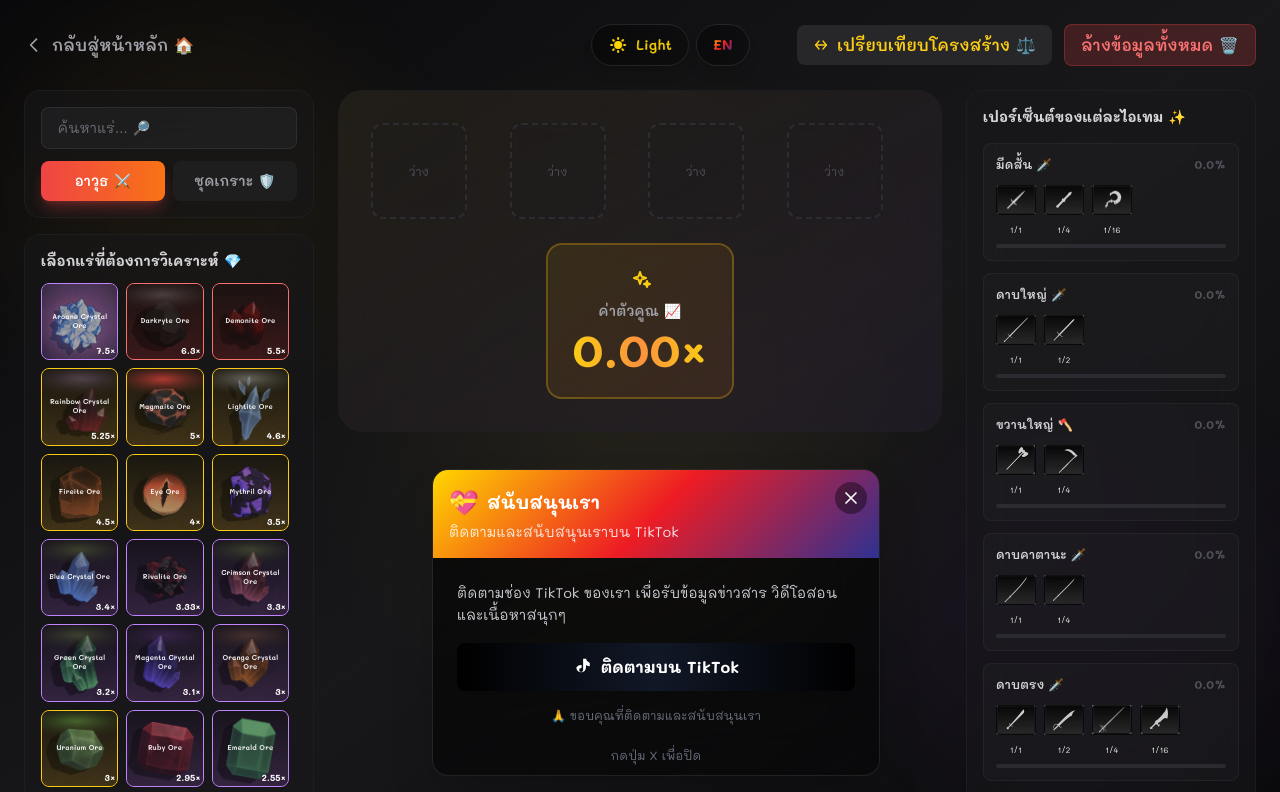
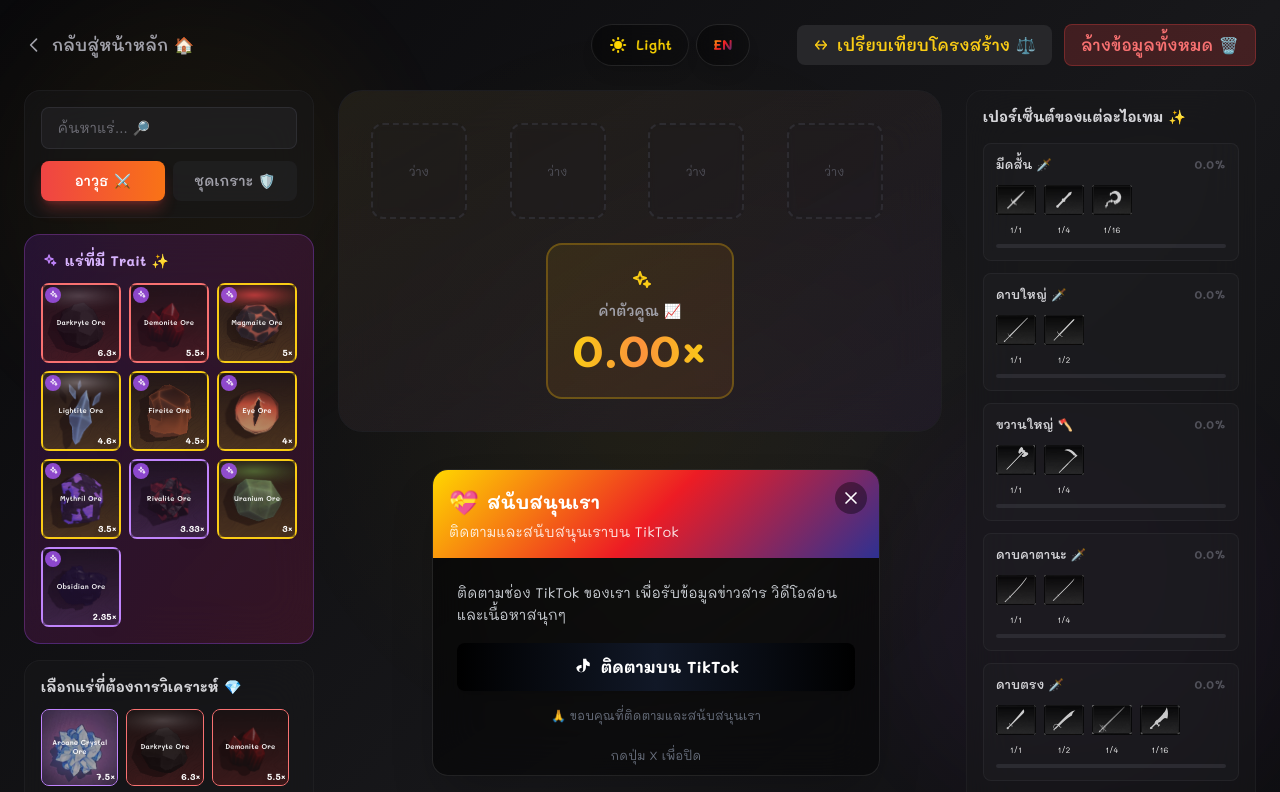
Before and after one commit to ASukaShido69/Thai-TheForge-CalculatorV2, a Next.js app: page /calculator in a window 1280 px wide. Shown: the top 792 px of the page. Built offline with nearby package versions, Linux system fonts and the light colour scheme.

Commit message:
first commit

```diff
--- a/src/app/calculator/page.tsx
+++ b/src/app/calculator/page.tsx
@@ -516,6 +516,19 @@ const translations = {
     "Heavy Helmet": "เกราะศีรษะแบบหนัก 👑",
     "Heavy Leggings": "เกราะขาแบบหนัก 🛡️",
     "Heavy Chestplate": "เกราะอกแบบหนัก 🛡️",
+
+    // Trait descriptions
+    "💪 Extra defense on Armor": "💪 เกราะ",
+    "💥 Crit Chance on Weapons": "💥 โอกาสคริติคอลของอาวุธ",
+    "⚡ max HP AOE Damage on Armor": "⚡ ความเสียหาย AOE สูงสุดของ HP บนเกราะหรือสะท้อน",
+    "⚔️ Weapon Damage": "⚔️ ความเสียหายของอาวุธ",
+    "❤️ Health": "❤️ ชีวิต",
+    "🔥 Burn Damage on Weapons with": "🔥 ความเสียหายเผาไหม้บนอาวุธ",
+    "🎯 chance": "🎯 โอกาส",
+    "💣 AOE Explosion on Weapons with": "💣 โอกาสระเบิด AOE บนอาวุธ",
+    "⚡ Bonus Movement Speed": "⚡ ความเร็วการเคลื่อนที่เพิ่มเติม",
+    "🔥 to Burn Enemy when Damage is Taken.": "🔥 เผาศัตรูเมื่อได้รับความเสียหาย",
+    "🏃 Chance to Dodge Damage (Negate Fully)": "🏃 โอกาสในการหลีกเลี่ยงความเสียหาย (ฮาคิ)",
   },
   en: {
     forgeChances: "Forge Chances",
@@ -563,6 +576,19 @@ const translations = {
     "Heavy Helmet": "Heavy Helmet",
     "Heavy Leggings": "Heavy Leggings",
     "Heavy Chestplate": "Heavy Chestplate",
+
+    // Trait descriptions
+    "💪 Vitality": "💪 Vitality",
+    "💥 Crit Chance on Weapons": "💥 Crit Chance on Weapons",
+    "⚡ max HP AOE Damage on Armor": "⚡ max HP AOE Damage on Armor",
+    "⚔️ Weapon Damage": "⚔️ Weapon Damage",
+    "❤️ Health": "❤️ Health",
+    "🔥 Burn Damage on Weapons with": "🔥 Burn Damage on Weapons with",
+    "🎯 chance": "🎯 chance",
+    "💣 AOE Explosion on Weapons with": "💣 AOE Explosion on Weapons with",
+    "⚡ Bonus Movement Speed": "⚡ Bonus Movement Speed",
+    "🔥 to Burn Enemy when Damage is Taken.": "🔥 to Burn Enemy when Damage is Taken.",
+    "🏃 Chance to Dodge Damage (Negate Fully)": "🏃 Chance to Dodge Damage (Negate Fully)",
   }
 };
 
@@ -980,6 +1006,77 @@ export default function Calculator() {
               </div>
             )}
 
+            {/* Ores with Traits */}
+            {useMemo(() => {
+              const traitOres = filteredOreNames.filter(oreName => {
+                const data = ores[oreName];
+                return data.traits && data.traits.length > 0;
+              });
+
+              return traitOres.length > 0 ? (
+                <div className="bg-gradient-to-br from-purple-900/30 to-pink-900/30 backdrop-blur-xl rounded-2xl border border-purple-500/30 p-4">
+                  <div className="flex items-center gap-2 mb-3">
+                    <SparklesIcon className="w-4 h-4 text-purple-400" />
+                    <h3 className="font-bold text-purple-300 text-sm">{language === 'th' ? 'แร่ที่มี Trait ✨' : 'Ores with Traits ✨'}</h3>
+                  </div>
+                  <div className="grid grid-cols-3 gap-2">
+                    {traitOres.map(oreName => {
+                      const data = ores[oreName];
+                      const oreImage = getOreImagePath(oreName);
+                      const isFavorite = favoriteOres.includes(oreName);
+
+                      return (
+                        <div key={oreName} className="relative group">
+                          <button
+                            onClick={() => addOreToSlot(oreName)}
+                            className={`relative w-full aspect-square border-2 ${RarityColors[data.rarity]} ${RarityBg[data.rarity]} rounded-lg p-1 hover:brightness-125 transition-all overflow-visible`}
+                          >
+                            {oreImage && (
+                              <div className="absolute inset-0 opacity-60">
+                                <Image src={oreImage} alt={oreName} fill className="object-cover" />
+                              </div>
+                            )}
+                            <span className="relative z-10 text-white text-[7px] font-semibold leading-tight drop-shadow-lg block">
+                              {oreName}
+                            </span>
+                            <span className="absolute bottom-0.5 right-0.5 z-10 text-white font-bold text-[9px] drop-shadow-lg">
+                              {data.multiplier}×
+                            </span>
+                            {/* Trait Badge */}
+                            <div className="absolute top-0.5 left-0.5 z-20 bg-purple-500/80 rounded-full w-4 h-4 flex items-center justify-center">
+                              <SparklesIcon className="w-2.5 h-2.5 text-white" />
+                            </div>
+                          </button>
+
+                          {/* Trait Tooltip */}
+                          <div className="absolute bottom-full left-1/2 -translate-x-1/2 mb-2 z-30 opacity-0 group-hover:opacity-100 transition-opacity pointer-events-none whitespace-nowrap">
+                            <div className="bg-zinc-900 border border-purple-500/50 rounded-lg p-2 shadow-lg">
+                              <div className="text-xs font-bold text-purple-300 mb-1">{language === 'th' ? 'Trait:' : 'Traits:'}</div>
+                              {data.traits.map((trait, idx) => (
+                                <div key={idx} className="text-[10px] text-purple-200 leading-snug">
+                                  • {t(trait.description)}
+                                </div>
+                              ))}
+                            </div>
+                          </div>
+
+                          <button
+                            onClick={() => toggleFavorite(oreName)}
+                            className="absolute -top-1 -right-1 z-20 w-5 h-5 bg-zinc-900 rounded-full border border-zinc-700 flex items-center justify-center opacity-0 group-hover:opacity-100 transition-opacity"
+                          >
+                            <HeartIcon
+                              className={`w-3 h-3 ${isFavorite ? 'text-yellow-400' : 'text-zinc-500'}`}
+                              filled={isFavorite}
+                            />
+                          </button>
+                        </div>
+                      );
+                    })}
+                  </div>
+                </div>
+              ) : null;
+            }, [filteredOreNames, language, favoriteOres, t])}
+
             {/* Ore Grid */}
             <div className="bg-zinc-900/50 backdrop-blur-xl rounded-2xl border border-zinc-800/50 p-4">
               <h3 className="font-bold text-zinc-300 mb-3 text-sm">{t('selectOres')}</h3>
@@ -1191,7 +1288,7 @@ export default function Calculator() {
                       <div className="space-y-1">
                         {tr.lines.map((l: string, i: number) => (
                           <div key={i} className="text-[11px] text-zinc-300 leading-relaxed">
-                            {l}
+                            {t(l)}
                           </div>
                         ))}
                       </div>
@@ -1508,7 +1605,7 @@ export default function Calculator() {
                                 <div className="font-semibold text-purple-300 mb-0.5">{tr.ore}</div>
                                 {tr.lines && tr.lines.map((line: string, lineIdx: number) => (
                                   <div key={lineIdx} className="text-zinc-400 leading-tight">
-                                    • {line}
+                                    • {t(line)}
                                   </div>
                                 ))}
                               </div>
--- a/src/data/ores.json
+++ b/src/data/ores.json
@@ -143,7 +143,7 @@
         "traitType": "Armor",
         "traits": [
             {
-                "description": "💪 Vitality",
+                "description": "💪  Extra defense on Armor",
                 "maxStat": 30,
                 "type": "Armor"
             }
```
